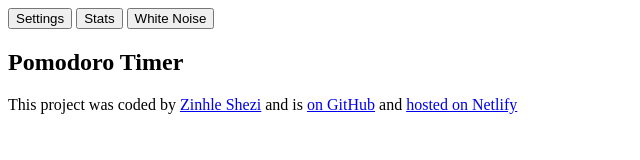
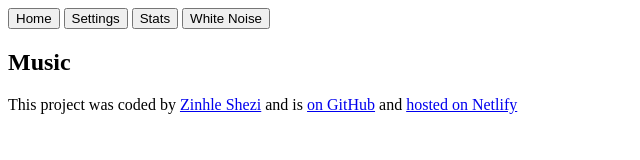
Before and after one commit to TechGirlNextDoor/pomodoro-timer, a plain HTML site: page src/noise.html in a window 1280 px wide. Shown: the whole page, without its empty margins (0-640 px from the left). Drawn offline with Linux system fonts and the light colour scheme; files that its build step writes are made by us from their sources; files whose address does not match are found by name.

Commit message:
Added home button

```diff
--- a/src/noise.html
+++ b/src/noise.html
@@ -8,10 +8,11 @@
 </head>
 <body>
     <header>
-    <a href="src/settings.html"><button>Settings</button></a>
-    <a href="src/stats.html"><button>Stats</button></a>
-    <a href="src/noise.html"><button>White Noise</button></a>
-    <h2>Pomodoro Timer</h2>
+    <a href="../index.html"><button>Home</button></a>
+    <a href="settings.html"><button>Settings</button></a>
+    <a href="stats.html"><button>Stats</button></a>
+    <a href="noise.html"><button>White Noise</button></a>
+    <h2>Music</h2>
 </header>
 <main></main>
 <footer>
```
Also changed, not shown: index.html (+1 -0 lines), src/settings.html (+5 -4 lines), src/stats.html (+2 -1 lines).
